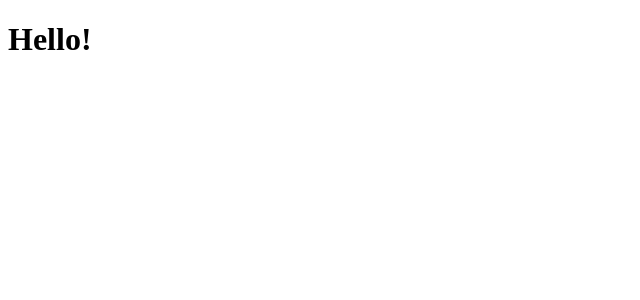
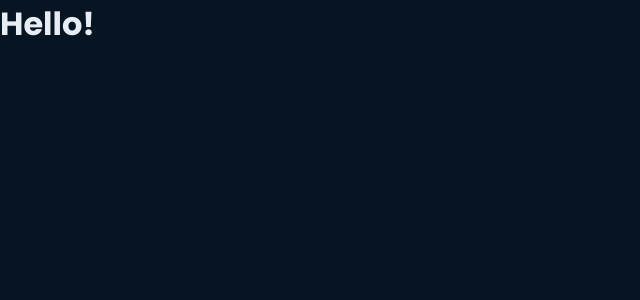
Before and after one commit to CaiquePrado/Todo, a React (Vite) app: page / in a window 1280 px wide. Shown: the top 300 px of the page, without its empty margins (0-640 px from the left). Built offline with nearby package versions, Linux system fonts and the light colour scheme.

Commit message:
chore: setup w\ styledComponents | fonts | theme | globalStyle

```diff
--- a/index.html
+++ b/index.html
@@ -2,7 +2,13 @@
 <html lang="en">
   <head>
     <meta charset="UTF-8" />
+    <link rel="preconnect" href="https://fonts.googleapis.com" />
+    <link rel="preconnect" href="https://fonts.gstatic.com" crossorigin />
     <meta name="viewport" content="width=device-width, initial-scale=1.0" />
+    <link
+      href="https://fonts.googleapis.com/css2?family=Poppins:wght@400;700&display=swap"
+      rel="stylesheet"
+    />
     <title>TodoList</title>
   </head>
   <body>
--- a/package.json
+++ b/package.json
@@ -10,11 +10,13 @@
   },
   "dependencies": {
     "react": "^18.2.0",
-    "react-dom": "^18.2.0"
+    "react-dom": "^18.2.0",
+    "styled-components": "^5.3.6"
   },
   "devDependencies": {
     "@types/react": "^18.0.27",
     "@types/react-dom": "^18.0.10",
+    "@types/styled-components": "^5.1.26",
     "@typescript-eslint/eslint-plugin": "^5.53.0",
     "@typescript-eslint/parser": "^5.53.0",
     "@vitejs/plugin-react": "^3.1.0",
--- a/src/App.tsx
+++ b/src/App.tsx
@@ -1,7 +1,12 @@
+import { ThemeProvider } from "styled-components";
+import { GlobalStyle } from "./styles/global";
+import { defaultTheme } from "./styles/themes/default";
+
 export function App() {
   return (
-    <>
+    <ThemeProvider theme={defaultTheme}>
       <h1>Hello!</h1>
-    </>
+      <GlobalStyle />
+    </ThemeProvider>
   );
 }
--- /dev/null
+++ b/src/styles/global.ts
@@ -0,0 +1,26 @@
+import { createGlobalStyle } from "styled-components";
+
+export const GlobalStyle = createGlobalStyle`
+
+*{
+  margin: 0;
+  padding: 0;
+  box-sizing: border-box;
+}
+
+body{
+  -webkit-font-smoothing: antialiased;
+  background-color: ${(props) => props.theme["blue-800"]};
+  color: ${(props) => props.theme.white};
+}
+
+:focus{
+  box-shadow: 0 0 0 2px ${(props) => props.theme.blue} ;
+  outline: 0;
+}
+
+body,input,button,textarea{
+  font:400 1rem Poppins, sans-serif;
+}
+
+`;
--- /dev/null
+++ b/src/styles/themes/default.ts
@@ -0,0 +1,13 @@
+export const defaultTheme = {
+  blue: "#32948",
+  white: "#E7EDF4",
+  "gray-100": "#C4D4E3",
+  "gray-200": "#AFC2D4",
+  "gray-300": "#7B96B2",
+  "blue-400": "#3A536B",
+  "blue-500": "#1C2F41",
+  "blue-600": "#112131",
+  "blue-700": "#0B1B2B",
+  "blue-800": "#071422",
+  "blue-900": "#040F1A",
+};
```
Also changed, not shown: src/@types/styled.d.ts (added, +8 -0 lines), 1 other file (tests, documents, lock files or other folders).
